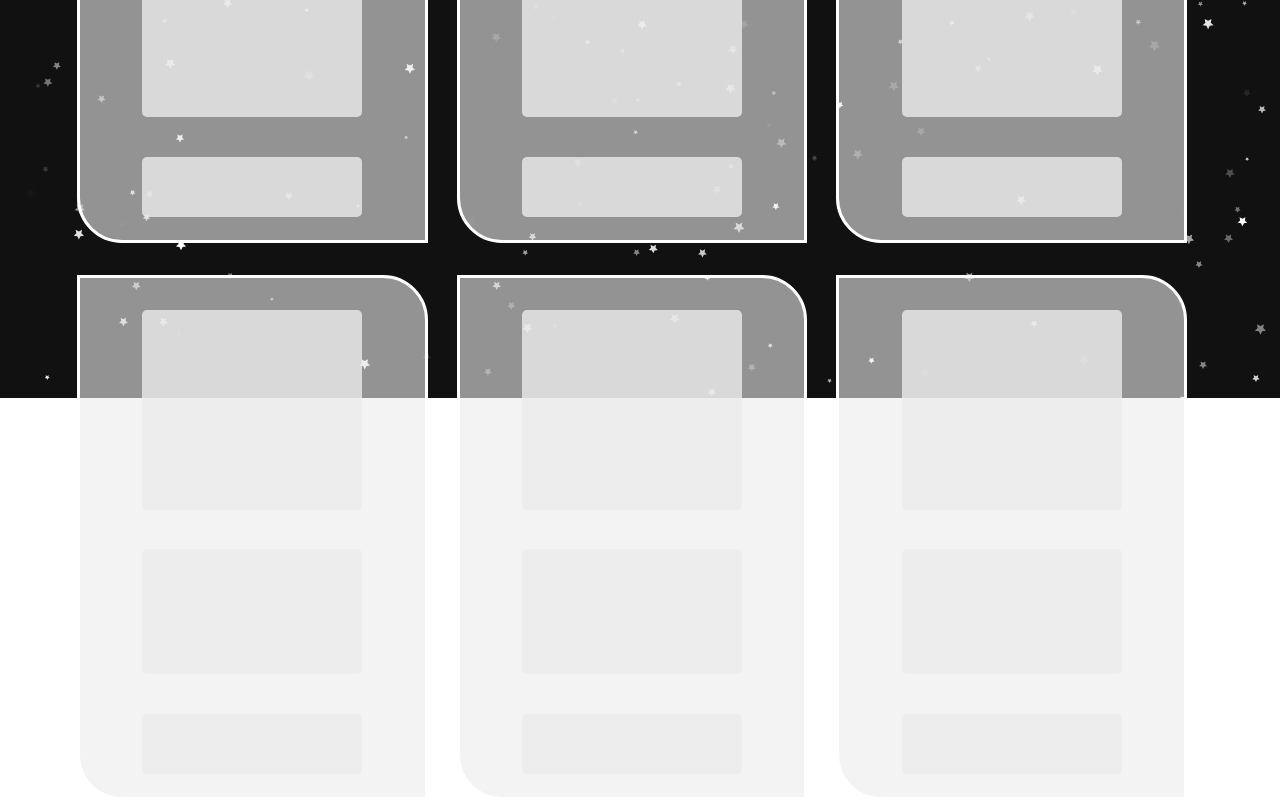
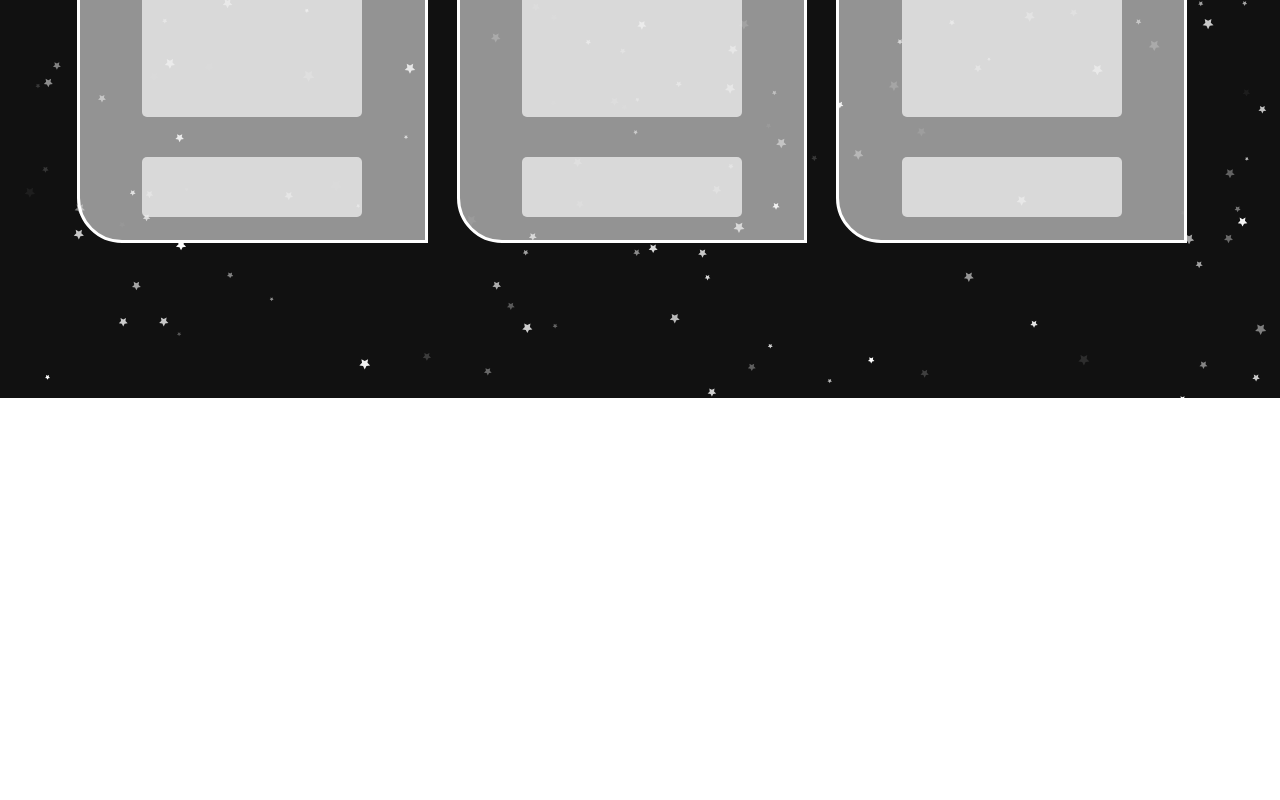
Before and after one commit to JesusGonzalez05/Portfolio-Jesus-Gonzalez, a React (Create React App) app: page /Projects in a window 1280 px wide. Shown: the part 402-1202 px from the top of the page. After the commit the page ends 888 px from the top, so only its background shows below. Built offline with nearby package versions, Linux system fonts and the light colour scheme.

Commit message:
changed amount of project tiles.

```diff
--- a/src/pages/Projects.js
+++ b/src/pages/Projects.js
@@ -22,24 +22,6 @@ export default function Projects() {
     <div className='project-language-container'></div>
   </div>
 
-  <div id="project-container" className="" >
-    <div className='project-preview-container'></div>
-    <div className='project-about-container'></div>
-    <div className='project-language-container'></div>
-  </div>
-
-  <div id="project-container" className="" >
-    <div className='project-preview-container'></div>
-    <div className='project-about-container'></div>
-    <div className='project-language-container'></div>
-  </div>
-
-  <div id="project-container" className="" >
-    <div className='project-preview-container'></div>
-    <div className='project-about-container'></div>
-    <div className='project-language-container'></div>
-  </div>
-
 </div>
   );
 }
```
